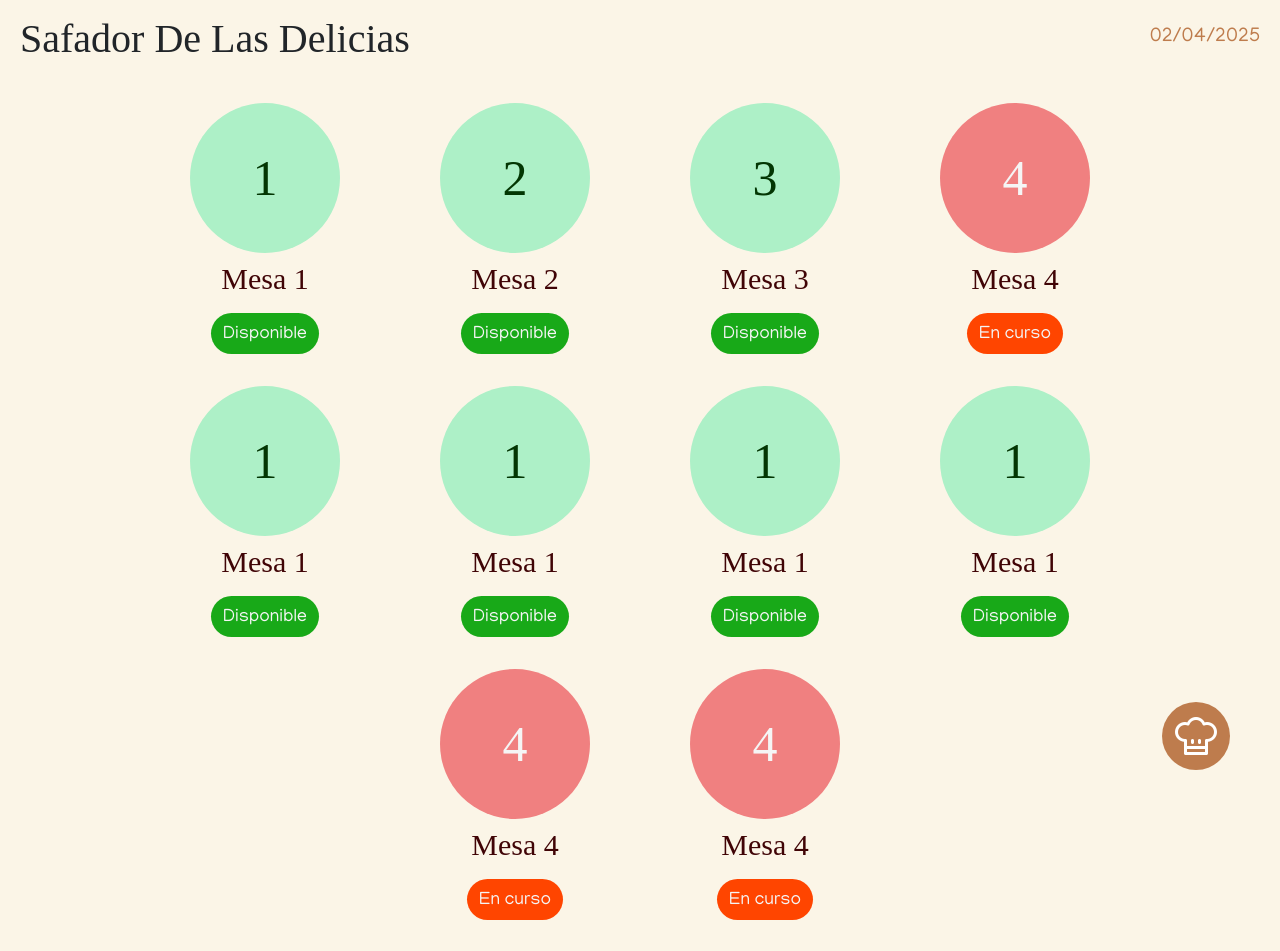
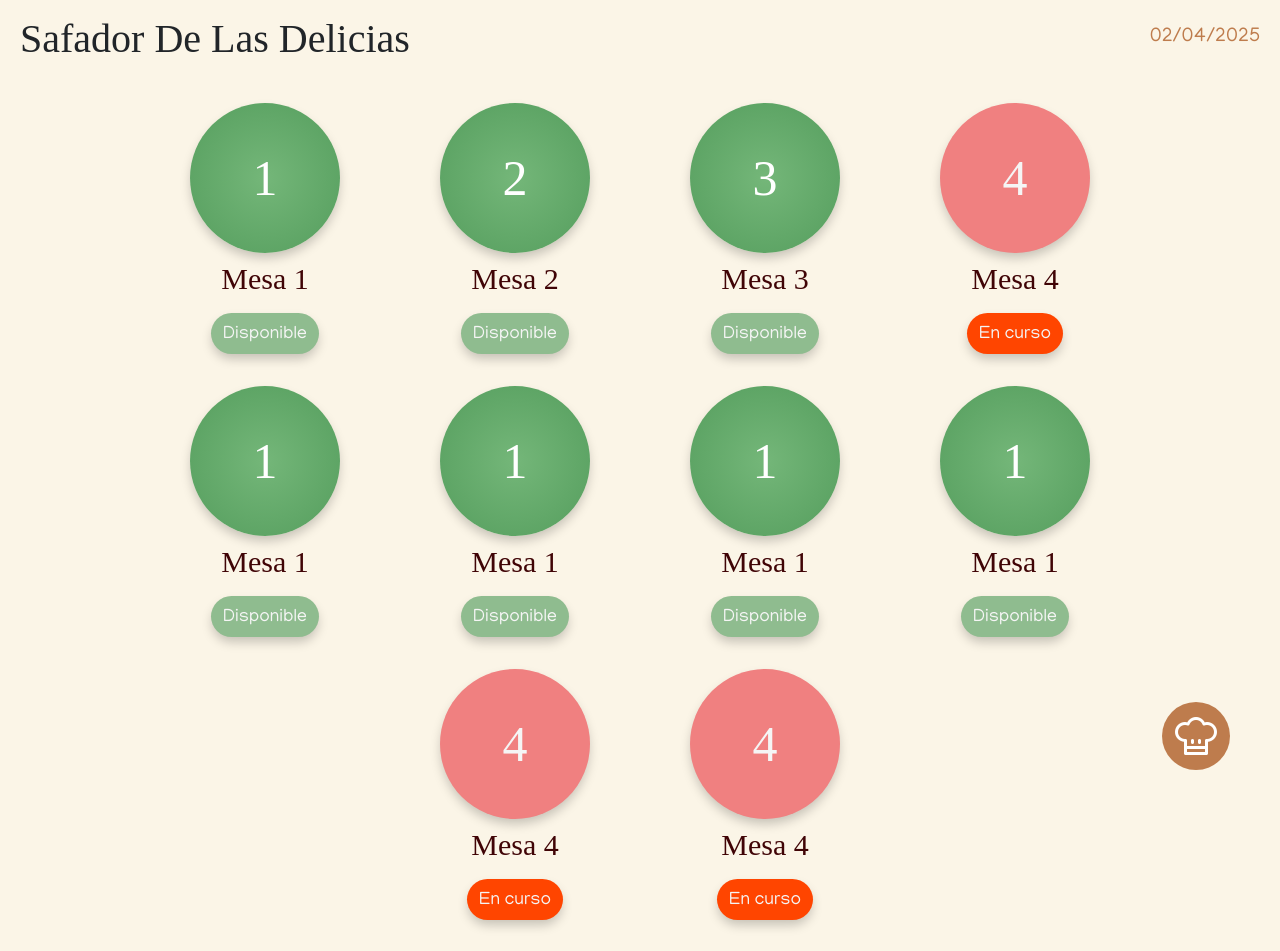
Before and after one commit to AndersonOlivos/proyectoDAW, a Django app: page /mesas/ in a window 1280 px wide. Run offline with Django 5.2, Linux system fonts and the light colour scheme; some web fonts are replaced.

Commit message:
Nuevo color mesas

```diff
--- a/static/style/mesas.css
+++ b/static/style/mesas.css
@@ -44,11 +44,12 @@ body{
     align-items: center;
     justify-content: center;
     font-size: 50px;
+    box-shadow: 0px 6px 11px -1px #00000036 ;
 }
 
 .mesa-disponible-h3{
-    background-color: #ADF0C7;
-    color: #033603;
+    background: radial-gradient(circle, hsl(124.4deg 31.46% 58.55%) 0%, hsl(127deg 30% 47.47%) 100%);
+    color: white;
 }
 
 .mesa-encurso-h3{
@@ -75,10 +76,11 @@ body{
     font-size: 18px;
     width: fit-content;
     padding: 9px 12px 5px 12px;
+    box-shadow: 0px 6px 11px -1px #00000036 ;
 }
 
 .card-text-disponible{
-    background-color: #18a918;
+    background-color: darkseagreen;
 }
 
 .card-text-encurso{
```
